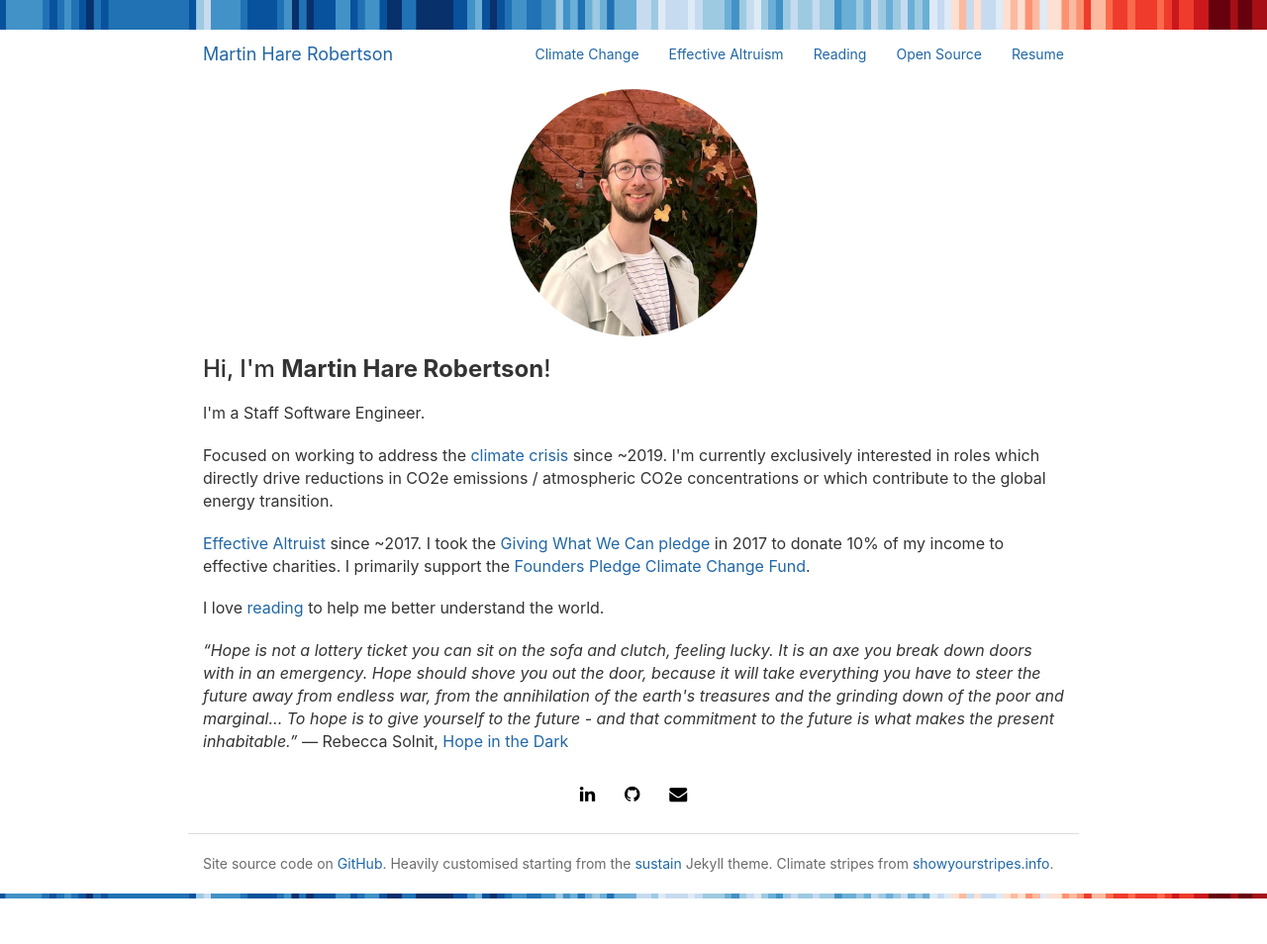
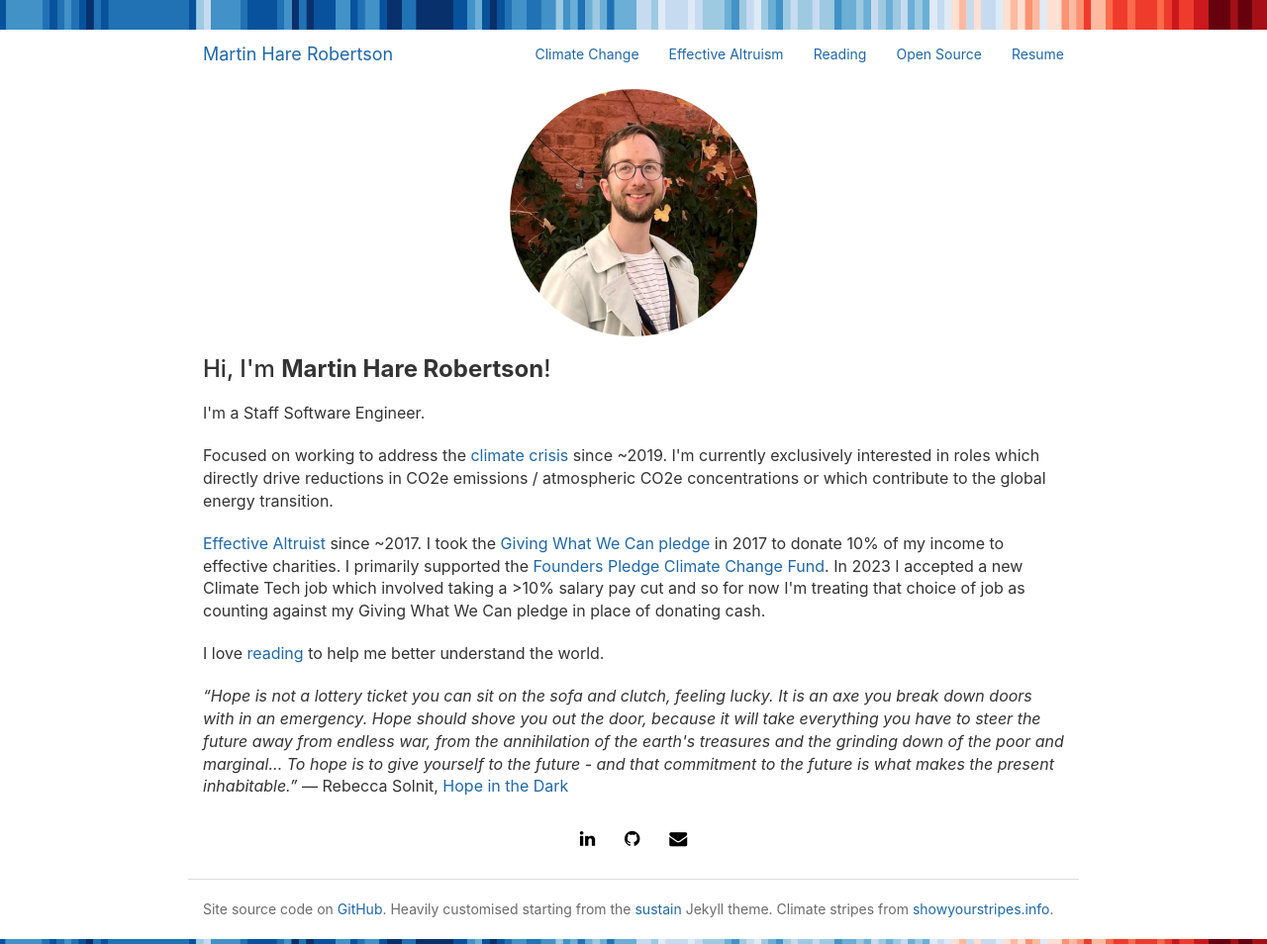
Before and after one commit to mchr3k/mchr3k.github.com, a Jekyll site: the page built from index.html, in a window 1280 px wide. Shown: the whole page at 99% size. Built offline with Jekyll 4.4.1, drawn with Linux system fonts in a browser that asks for light colours; nearby versions of some CDN libraries; the list of posts is cut into pages by our own code; before the commit the page ends 908 px from its top, so only the background shows below that.

Commit message:
Update description of donations

```diff
--- a/index.html
+++ b/index.html
@@ -17,7 +17,9 @@ layout: layout
 
     <p>
       <a href="/effective-altruism.html"> Effective Altruist</a> since ~2017. I took the <a href="https://www.givingwhatwecan.org/pledge" target="_blank">Giving What We Can pledge</a> in 2017 to
-      donate 10% of my income to effective charities. I primarily support the <a href="https://founderspledge.com/funds/climate-change-fund" target="_blank">Founders Pledge Climate Change Fund</a>.
+      donate 10% of my income to effective charities. I primarily supported the <a href="https://founderspledge.com/funds/climate-change-fund" target="_blank">Founders Pledge Climate Change Fund</a>.
+      In 2023 I accepted a new Climate Tech job which involved taking a &gt;10% salary pay cut and so for now I'm treating that choice of job as counting against my Giving What We Can pledge in
+      place of donating cash.
     </p>
     <p>I love <a href="/reading.html"> reading</a> to help me better understand the world.</p>
 
```
